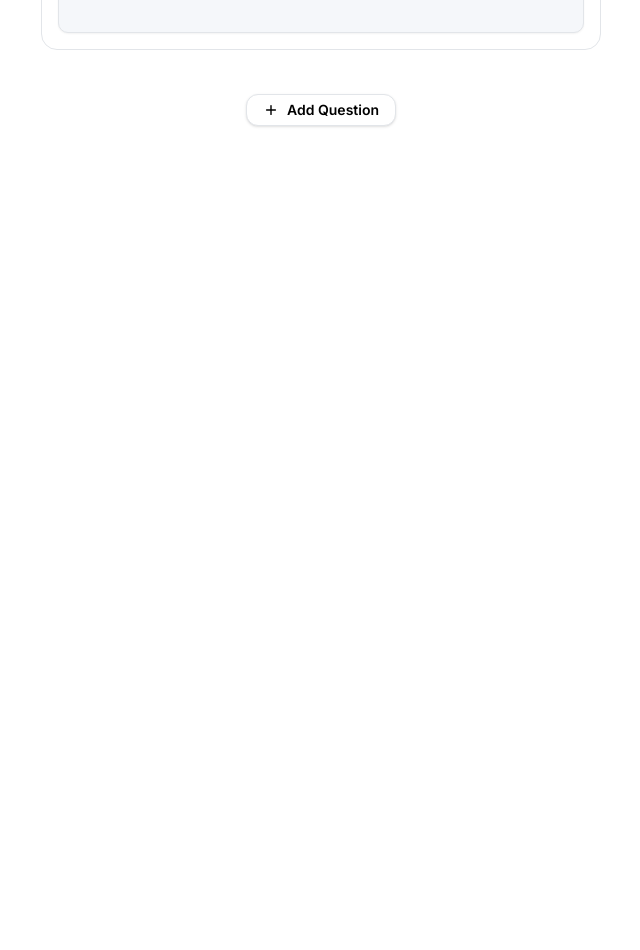
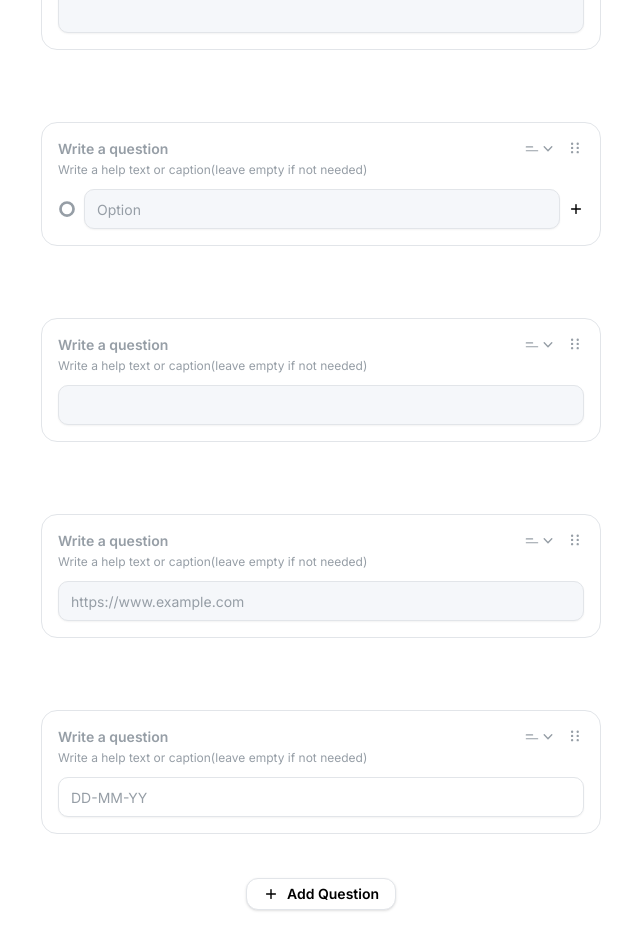
Before and after one commit to swarajspatil158/forms, a Next.js app: page / in a window 1280 px wide. Shown: the part 460-1410 px from the top of the page, without its empty margins (319-959 px from the left). Before the commit the page ends 906 px from the top, so only its background shows below. Built offline with nearby package versions, Linux system fonts and the light colour scheme.

Commit message:
Add nubmer url date radio input

```diff
--- /dev/null
+++ b/components/DynamicInputs.tsx
@@ -0,0 +1,48 @@
+import React, { useState } from 'react';
+import { Input } from "@/components/ui/input";
+import PlusIcon from './Icons/PlusIcon';
+import { Button } from './ui/button';
+import CircleIcon from './Icons/CircleIcon';
+
+const DynamicInputs = () => {
+  const [inputs, setInputs] = useState(['']);
+
+  const addInput = () => {
+    setInputs([...inputs, '']);
+  };
+
+  const handleInputChange = (index, value) => {
+    const newInputs = [...inputs];
+    newInputs[index] = value;
+    setInputs(newInputs);
+  };
+
+  return (
+    <div className="flex flex-col space-y-2 w-full mt-2.5">
+      {inputs.map((value, index) => (
+        <div key={index} className="flex items-center space-x-2 ">
+            <CircleIcon className='text-muted-foreground ' strokeWidth={3}/>
+          <Input
+            type="text"
+            value={value}
+            onChange={(e) => handleInputChange(index, e.target.value)}
+            className="flex-grow"
+            placeholder="Option"
+          />
+          {index === inputs.length - 1 && (
+            <Button
+              onClick={addInput}
+            variant='ghost'
+            size='icon'
+            className='flex-1'
+            >
+              <PlusIcon/>
+            </Button>
+          )}
+        </div>
+      ))}
+    </div>
+  );
+};
+
+export default DynamicInputs;
--- /dev/null
+++ b/components/Icons/CircleIcon.tsx
@@ -0,0 +1,26 @@
+import * as React from "react";
+
+interface IconProps {
+  strokeWidth?: number;
+  className?: string;
+}
+
+const CircleIcon: React.FC<IconProps> = ({
+  strokeWidth = 1.5,
+  className = "",
+}) => {
+  return (
+    <svg
+      xmlns="http://www.w3.org/2000/svg"
+      width="20"
+      height="20"
+      fill="none"
+      viewBox="0 0 20 20"
+      className={className}
+    >
+      <circle cx="10" cy="10" r="7.25" stroke="currentColor" strokeWidth={strokeWidth}></circle>
+    </svg>
+  );
+};
+
+export default CircleIcon;
--- a/components/QuestionList.tsx
+++ b/components/QuestionList.tsx
@@ -7,10 +7,12 @@ import QuestionField from "@/components/QuestionField";
 import { Button } from "@/components/ui/button";
 import PlusIcon from "@/components/Icons/PlusIcon";
 import { X } from "lucide-react";
+import FormattedDateInput from "./ui/formatted-date-input";
+import DynamicInputs from "./DynamicInputs";
 
 interface Question {
   id: string;
-  type: 'input' | 'textarea';
+  type: 'input' | 'textarea' | 'radio' | 'number' | 'url' | 'date';
 }
 
 interface QuestionListProps {
@@ -20,7 +22,11 @@ interface QuestionListProps {
 const QuestionList: React.FC<QuestionListProps> = ({ onQuestionAdd }) => {
   const [questions, setQuestions] = React.useState<Question[]>([
     { id: '1', type: 'input' },
-    { id: '2', type: 'textarea' }
+    { id: '2', type: 'textarea' },
+    { id: '3', type: 'radio' },
+    { id: '4', type: 'number' },
+    { id: '5', type: 'url' },
+    { id: '6', type: 'date' },
   ]);
 
   const addQuestion = () => {
@@ -51,7 +57,27 @@ const QuestionList: React.FC<QuestionListProps> = ({ onQuestionAdd }) => {
                 placeholder="Type your response here."
                 className="mt-2.5"
               />
-            ) : (
+            ) : question.type === 'number' ? (
+              <Input
+                type="number"
+                placeholder=""
+                className="mt-2.5"
+              />
+            ) : question.type === 'date' ? (
+              <FormattedDateInput
+                type="text"
+                placeholder="DD-MM-YY"
+                className="mt-2.5"
+              />
+            ) : question.type === 'url' ? (
+              <Input
+                type="text"
+                placeholder="https://www.example.com"
+                className="mt-2.5"
+              />
+            ) : question.type === 'radio' ? (
+              <DynamicInputs type="text" placeholder="option" className="mt-2.5"/>
+            ): (
               <Textarea
                 placeholder="Type your response here."
                 className="resize-none mt-2.5"
--- /dev/null
+++ b/components/ui/formatted-date-input.tsx
@@ -0,0 +1,138 @@
+import * as React from "react"
+import { useState, useCallback } from "react"
+
+const FormattedDateInput = React.forwardRef<HTMLInputElement, React.ComponentProps<"input">>(
+  ({ className, onChange, ...props }, ref) => {
+    const [value, setValue] = useState("")
+
+    const isValidDate = (day: number, month: number, year: number): boolean => {
+
+      if (year && (year < 1901 || year > 2100)) {
+        return false
+      }
+
+
+      if (month && (month < 1 || month > 12)) {
+        return false
+      }
+
+
+      if (day) {
+        const daysInMonth = new Date(year || 2000, month || 1, 0).getDate()
+        if (day < 1 || day > daysInMonth) {
+          return false
+        }
+      }
+
+      return true
+    }
+
+    const formatDate = useCallback((input: string) => {
+
+      const numbers = input.replace(/\D/g, "")
+
+
+      const day = numbers.slice(0, 2)
+      const month = numbers.slice(2, 4)
+      const year = numbers.slice(4, 8)
+
+
+      const dayNum = parseInt(day)
+      const monthNum = parseInt(month)
+      const yearNum = parseInt(year)
+
+
+      let formatted = ""
+
+
+      if (day.length > 0) {
+        if (day.length === 2 && dayNum > 31) {
+          formatted += "31"
+        } else {
+          formatted += day
+        }
+      }
+
+
+      if (month.length > 0) {
+        formatted += "-"
+        if (month.length === 2 && monthNum > 12) {
+          formatted += "12"
+        } else {
+          formatted += month
+        }
+      }
+
+
+      if (year.length > 0) {
+        formatted += "-"
+        if (year.length === 4) {
+          if (yearNum < 1901) {
+            formatted += "1901"
+          } else if (yearNum > 2100) {
+            formatted += "2100"
+          } else {
+            formatted += year
+          }
+        } else {
+          formatted += year
+        }
+      }
+
+
+      if (formatted.length === 10) {
+        const [d, m, y] = formatted.split("-").map(num => parseInt(num))
+        if (!isValidDate(d, m, y)) {
+
+          const validDate = new Date(y, m - 1, d)
+          const validDay = validDate.getDate().toString().padStart(2, "0")
+          const validMonth = (validDate.getMonth() + 1).toString().padStart(2, "0")
+          const validYear = validDate.getFullYear().toString()
+          formatted = `${validDay}-${validMonth}-${validYear}`
+        }
+      }
+
+      return formatted
+    }, [])
+
+    const handleChange = (event: React.ChangeEvent<HTMLInputElement>) => {
+      const formatted = formatDate(event.target.value)
+      setValue(formatted)
+
+
+      const syntheticEvent = {
+        ...event,
+        target: {
+          ...event.target,
+          value: formatted
+        }
+      }
+
+      onChange?.(syntheticEvent as React.ChangeEvent<HTMLInputElement>)
+    }
+
+    return (
+      <input
+        type="text"
+        value={value}
+        onChange={handleChange}
+        placeholder="DD-MM-YYYY"
+        maxLength={10}
+        className={`flex h-10 w-full transition-all ease-in duration-75 rounded-md border
+          border-input bg-background px-3 py-2 text-base text-foreground
+          ring-offset-background file:border-0 file:bg-transparent
+          file:text-sm file:font-medium placeholder:text-muted-foreground
+          focus-visible:outline-none focus-visible:ring-2
+          focus-visible:ring-ring focus-visible:ring-offset-0
+          disabled:cursor-not-allowed disabled:opacity-50
+          md:text-sm shadow-sm ${className}`}
+        ref={ref}
+        {...props}
+      />
+    )
+  }
+)
+
+FormattedDateInput.displayName = "FormattedDateInput"
+
+export default FormattedDateInput
```
